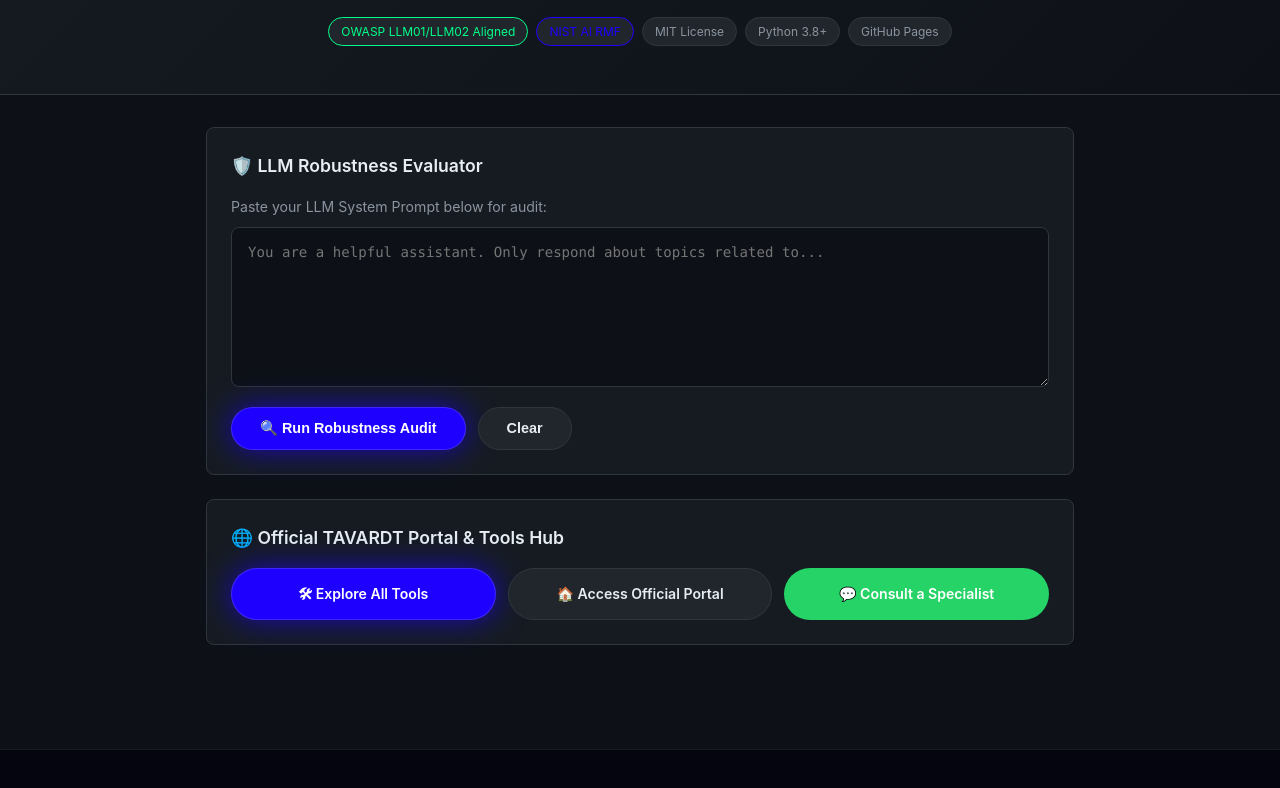
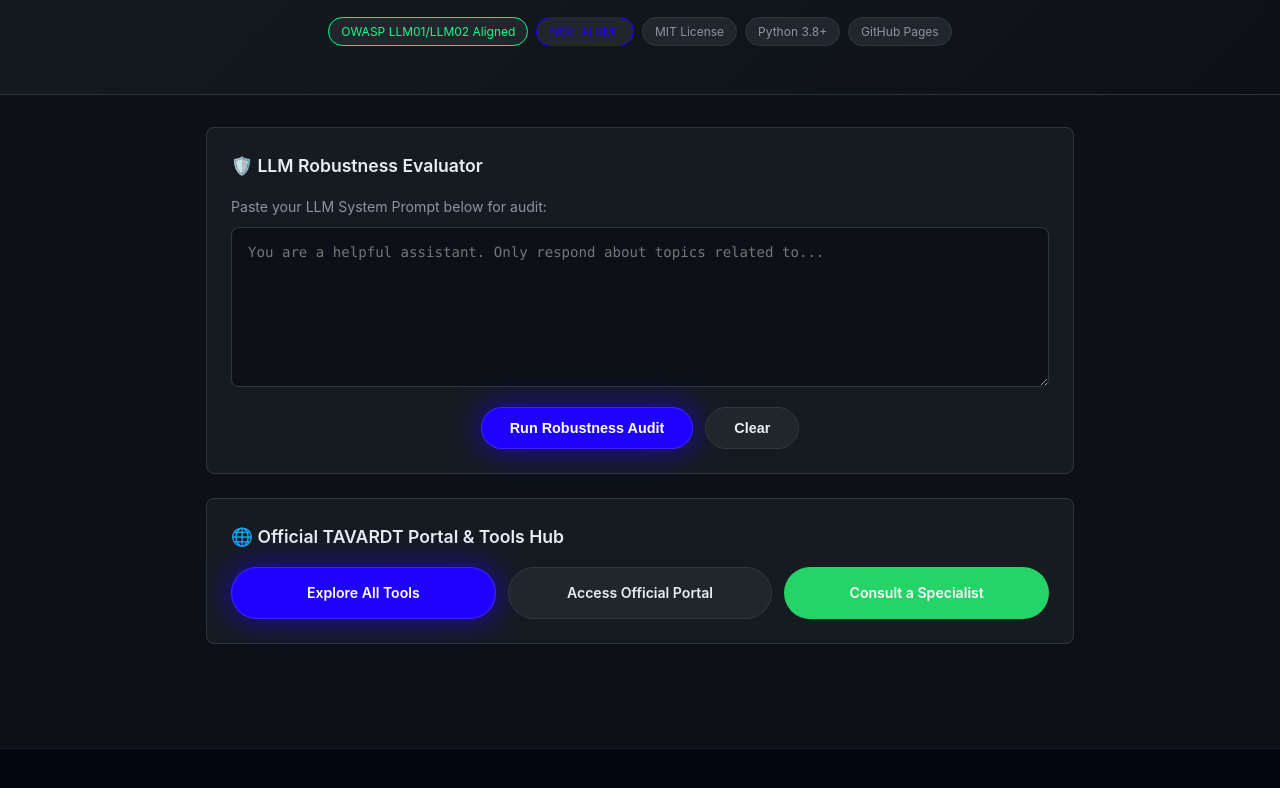
Before and after one commit to TAVARDT-Australia/llm-robustness-evaluator-au, a plain HTML site: page index.html in a window 1280 px wide. Shown: the part 282-1070 px from the top of the page. Drawn offline with Linux system fonts and the light colour scheme.

```diff
--- a/index.html
+++ b/index.html
@@ -155,6 +155,15 @@
 }
 .tavardt-nav-link:hover {
   color: #ffffff;
+}
+
+/* Centered Button Row */
+.btn-row, .sample-buttons {
+  display: flex !important;
+  justify-content: center !important;
+  align-items: center !important;
+  flex-wrap: wrap !important;
+  gap: 12px !important;
 }
 
 /* Primary Action Buttons */
@@ -413,7 +422,7 @@ footer a:hover{color:var(--green)}
     <label style="display:block;color:var(--text2);margin-bottom:8px;font-size:.88rem">Paste your LLM System Prompt below for audit:</label>
     <textarea id="sp-input" placeholder="You are a helpful assistant. Only respond about topics related to..."></textarea>
     <div class="btn-row">
-      <button class="btn-primary" onclick="runAudit()">🔍 Run Robustness Audit</button>
+      <button class="btn-primary" onclick="runAudit()">Run Robustness Audit</button>
       <button class="btn-secondary" onclick="clearAll()">Clear</button>
     </div>
   </div>
@@ -459,9 +468,9 @@ footer a:hover{color:var(--green)}
   <div class="card">
     <h2>🌐 Official TAVARDT Portal & Tools Hub</h2>
     <div class="cta-grid">
-      <a class="cta-btn primary" href="https://tools.tavardt.com/au/">🛠 Explore All Tools</a>
-      <a class="cta-btn secondary" href="https://ag.tavardt.com/au/">🏠 Access Official Portal</a>
-      <a class="cta-btn wa" href="https://ag.tavardt.com/au/contact/" target="_blank" rel="noopener">💬 Consult a Specialist</a>
+      <a class="cta-btn primary" href="https://tools.tavardt.com/au/">Explore All Tools</a>
+      <a class="cta-btn secondary" href="https://ag.tavardt.com/au/">Access Official Portal</a>
+      <a class="cta-btn wa" href="https://ag.tavardt.com/au/contact/" target="_blank" rel="noopener">Consult a Specialist</a>
     </div>
   </div>
 </main>
```
